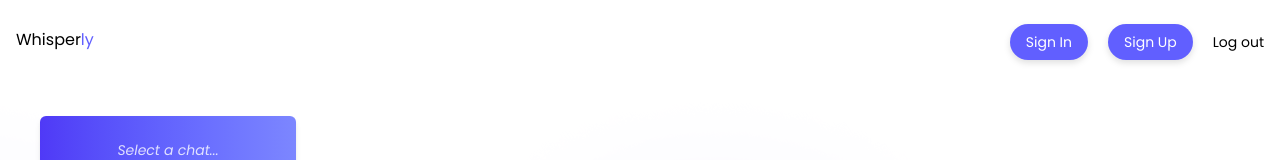
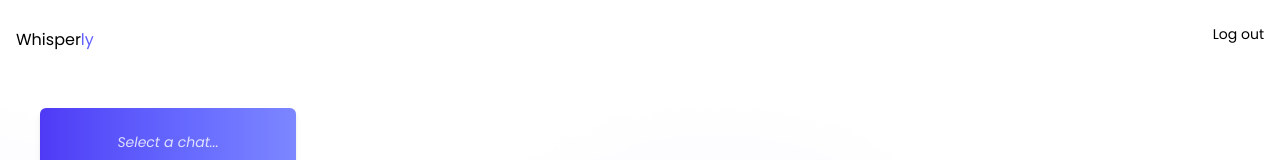
Before and after one commit to saeedhalabi/Whisperly, a React (Vite) app in the folder client/: page /home-page in a window 1280 px wide. Shown: the top 160 px of the page. Built offline with nearby package versions, Linux system fonts and the light colour scheme; no server answers.

Commit message:
Removes sign-in/sign-up options from navbar
Removes the sign-in and sign-up list items from the navbar.

The intention is for user authentication to be handled differently,
likely through a dedicated authentication flow that is not directly
linked in the main navigation bar.

```diff
--- a/client/src/features/Navbar.tsx
+++ b/client/src/features/Navbar.tsx
@@ -1,5 +1,4 @@
 import { useNavigate } from "react-router";
-import { navItemClasses } from "../utils/navbarUtils";
 import { logout } from "../services/api";
 const Navbar = () => {
   const navigate = useNavigate();
@@ -28,12 +27,6 @@ const Navbar = () => {
             </li>
           )}
 
-          <li className={navItemClasses()} onClick={() => navigate("/sign-in")}>
-            Sign In
-          </li>
-          <li className={navItemClasses()} onClick={() => navigate("/")}>
-            Sign Up
-          </li>
           <li className="text-black" onClick={handleSubmit}>
             Log out
           </li>
```
